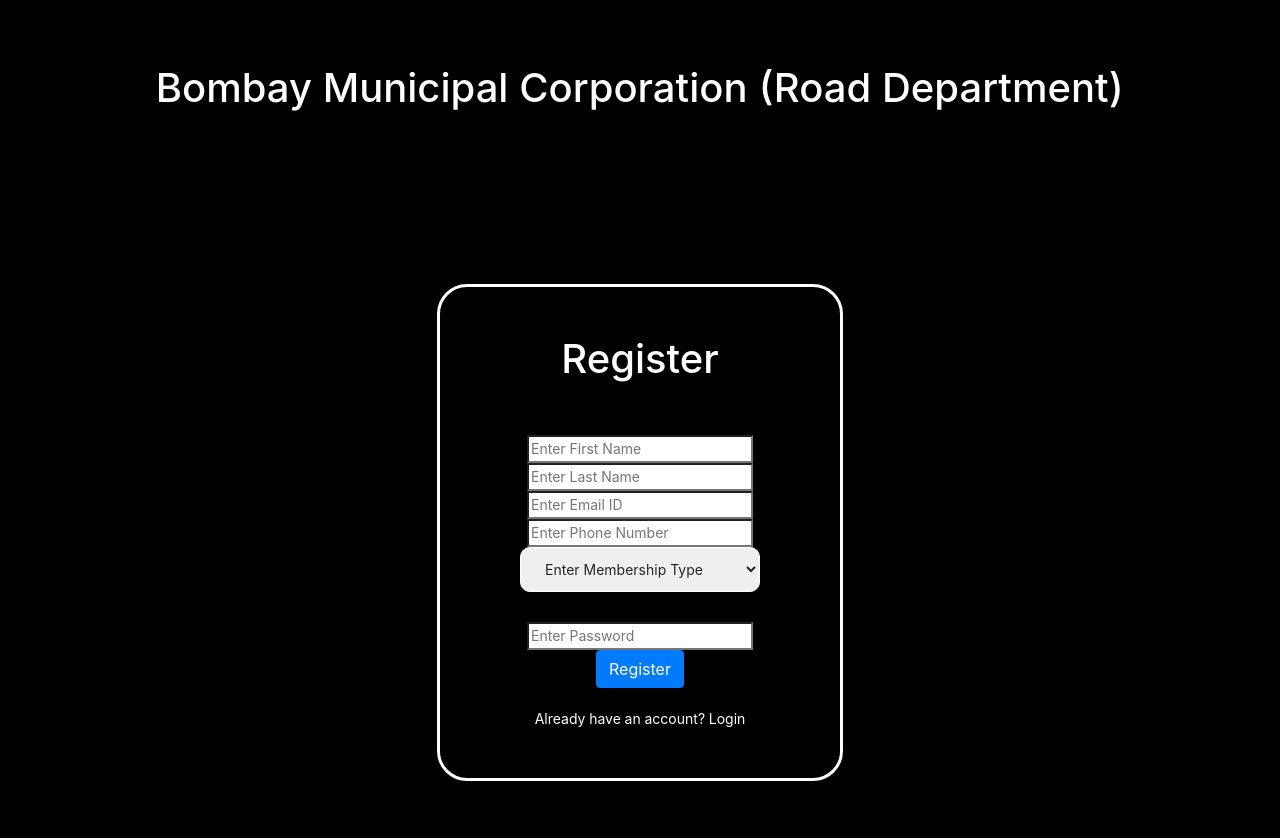
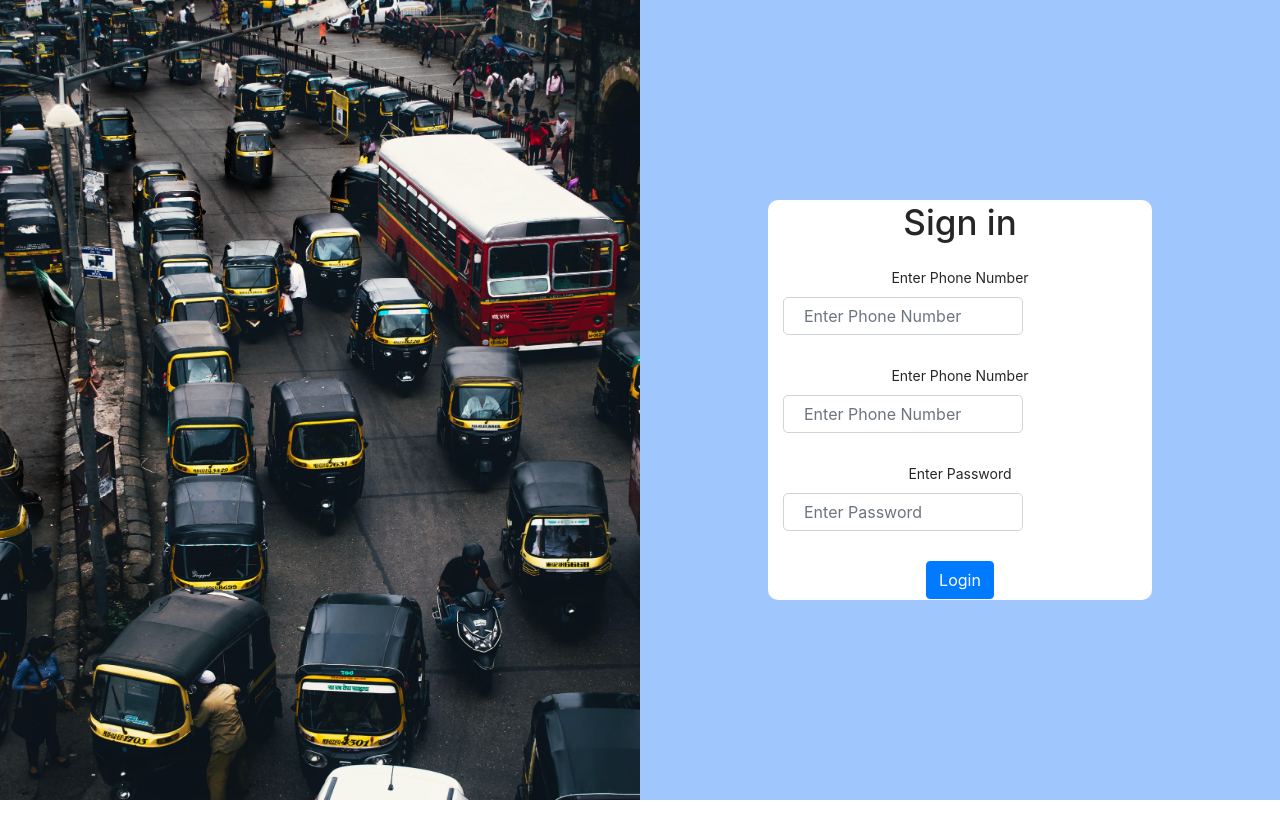
Before and after one commit to arpitm859/Road-App, a React (Create React App) app in the folder client/: page /register in a window 1280 px wide. Shown: the top 838 px of the page. After the commit the page ends 800 px from the top, so only its background shows below. Built offline with nearby package versions, Linux system fonts and the light colour scheme.

Commit message:
updated login UI

```diff
--- a/client/package.json
+++ b/client/package.json
@@ -16,6 +16,7 @@
     "jquery-react-autocomplete": "^0.1.4",
     "jwt-decode": "^3.1.2",
     "material-ui": "^0.20.2",
+    "mdbreact": "^5.0.1",
     "react": "^17.0.1",
     "react-bootstrap": "^1.4.3",
     "react-chartjs-2": "^2.11.1",
--- a/client/src/pages/register/login.css
+++ b/client/src/pages/register/login.css
@@ -1,49 +1,43 @@
-.main-card{
-    justify-content: center;
-    align-content: center;
-    display: flex;
-    align-items: center;
-    background-color: black;
+.divider{
+    display: flex  !important;
+    flex-direction: row;
 }
 
-.btn{
-    margin-bottom: 20px;
+.loginDivider{
+    background-color: #9fc7fd;
+    width: 50vw;
+    height: 100vh;
+    display: flex;
+    justify-content: center;
+    align-items: center;
 }
 
-/*input[type=text], input[type=password] {
+.loginCard{
+    background-color: 	#FFFFFF;
+    width: 30vw;
+    height: 50vh;
+    margin: 0 auto;
+    top: 50%;
+    border-radius: 10px;
+    align-items: center;
+    justify-content: center;
+    display: flex;
+}
+
+#textInput{
     width: 15rem;
     padding: 12px 20px;
     margin-bottom: 30px;
-    display: inline-block;
-    border: 1px solid black;
+    /* display: inline-block; */
     box-sizing: border-box;
-    border-radius: 10px;
-}*/
+    border-radius: 5px;
+}
 
-.stakeholder{
+#passwordInput{
     width: 15rem;
     padding: 12px 20px;
     margin-bottom: 30px;
-    display: inline-block;
-    border: 1px solid white;
+    /* display: inline-block; */
     box-sizing: border-box;
-    border-radius: 10px;
+    border-radius: 5px;
 }
-
-.heading{
-    text-align: center;
-    padding-bottom: 2rem;
-    color: black;
-    opacity: 1 !important;
-}
-
-.login-card{
-
-    margin-top: 0rem;
-    padding: 3rem 5rem;
-    border-radius: 30px;
-    border-color: white;
-    border-style: solid;
-    border-width: medium;
-    background-color: rgb(0,0,0,0.8);
-}
--- a/client/src/pages/register/login.jsx
+++ b/client/src/pages/register/login.jsx
@@ -4,8 +4,11 @@
 import axios from 'axios';
 import { connect } from 'react-redux';
 import { setCurrentUser, setAuth } from "../../redux/user/user.actions";
+import image from './loginImage.jpg';
+import { MDBContainer, MDBRow, MDBCol, MDBBtn } from 'mdbreact';
 
 const Login = ({ setCurrentUser, setAuth }) => {
+
 	const history = useHistory();
 	const [loginData, setLogin] = useState({
 		phoneNumber: '',
@@ -31,53 +34,52 @@
 			console.error(err);
 		}
 	};
+
+	const imageStyle = {
+		width: '50vw',
+		height: '100vh'
+	}
+
 	return (
-		<div style={{ width: '100vw', height: '100vh', backgroundColor: 'black' }}>
-			<h1
-				className='heading'
-				style={{ color: 'white', paddingTop: '4rem', paddingBottom: '0px' }}
-			>
-				Bombay Municipal Corporation (Road Department)
-			</h1>
-			<div className='main-card'>
-				<div className='column'>
-					<div className='login-card'>
-						<h1 className='heading' style={{ color: 'white' }}>
-							Login
-						</h1>
-						<div className='column'>
+		<div className="divider">
+			<div>
+				<img src={image} alt="traffic-image" style={imageStyle}/>
+			</div>
+			<div className="loginDivider">
+				<div className="loginCard">
+					<MDBContainer>
+						<MDBRow>
+							<MDBCol>
+								<form>
+									<p className="h4 text-center mb-4" style={{fontSize:'35px'}}>Sign in</p>
+									<label htmlFor="defaultFormRegisterNameEx" className="grey-text" style={{textAlign:'left'}}>
+										Enter Phone Number </label>
 											<input
+												className="form-control"
+												id="textInput"
 												type='text'
 												placeholder='Enter Phone Number'
 												name='phoneNumber'
 												value={phoneNumber}
 												onChange={(e) => onChange(e)}
-								required
-							/>
-						</div>
-						<div className='column'>
+												required />
+									<label htmlFor="defaultFormLoginPasswordEx" className="grey-text" >
+											Enter Password </label>
 											<input
+												className="form-control"
+												id="passwordInput"
 												type='password'
 												placeholder='Enter Password'
 												name='password'
 												value={password}
 												onChange={(e) => onChange(e)}
-								required
-							/>
-						</div>
-						<div className='column'>
-							<button
-								type='button'
-								className='btn btn-primary'
-								onClick={(e) => onSubmit(e)}
-							>
-								Login
-							</button>
-						</div>
-						<Link to='/register' style={{ color: 'white' }}>
-							Don't have an account? Sign Up
-						</Link>
-					</div>
+												required />
+
+											<MDBBtn color="primary" type="submit" onClick={(e) => onSubmit(e)}>Login</MDBBtn>
+								</form>
+							</MDBCol>
+						</MDBRow>
+					</MDBContainer>
 				</div>
 			</div>
 		</div>
--- a/client/src/pages/register/register.jsx
+++ b/client/src/pages/register/register.jsx
@@ -2,6 +2,8 @@
 import './login.css';
 import { Link, useHistory } from 'react-router-dom';
 import axios from 'axios';
+import { MDBContainer, MDBRow, MDBCol, MDBBtn } from 'mdbreact';
+import image from './loginImage.jpg'
 
 const Register = () => {
 	const history = useHistory();
@@ -52,98 +54,62 @@
 		}
 	};
 
+	const imageStyle = {
+		width: '50vw',
+		height: '100vh'
+	}
+
 	return (
-		<div style={{ width: '100vw', height: '100vh', backgroundColor: 'black' }}>
-			<h1
-				className='heading'
-				style={{ color: 'white', paddingTop: '4rem', paddingBottom: '0px' }}
-			>
-				Bombay Municipal Corporation (Road Department)
-			</h1>
-			<div className='main-card'>
-				<div className='column'>
-					<div className='login-card'>
-						<h1 className='heading' style={{ color: 'white' }}>
-							Register
-						</h1>
-						<div className='column'>
+		<div className="divider">
+			<div>
+				<img src={image} alt="traffic-image" style={imageStyle}/>
+			</div>
+			<div className="loginDivider">
+				<div className="loginCard">
+					<MDBContainer>
+						<MDBRow>
+							<MDBCol>
+								<form>
+									<p className="h4 text-center mb-4" style={{fontSize:'35px'}}>Sign in</p>
+									<label htmlFor="defaultFormRegisterNameEx" className="grey-text" style={{textAlign:'left'}}>
+										Enter Phone Number </label>
 											<input
-								type='text'
-								placeholder='Enter First Name'
-								name='firstname'
-								value={firstname}
-								onChange={(e) => onChange(e)}
-								required
-							/>
-						</div>
-						<div className='column'>
-							<input
-								type='text'
-								placeholder='Enter Last Name'
-								name='lastname'
-								value={lastname}
-								onChange={(e) => onChange(e)}
-								required
-							/>
-						</div>
-						<div className='column'>
-							<input
-								type='text'
-								placeholder='Enter Email ID'
-								name='email'
-								value={email}
-								onChange={(e) => onChange(e)}
-							/>
-						</div>
-						<div className='column'>
-							<input
+												className="form-control"
+												id="textInput"
 												type='text'
 												placeholder='Enter Phone Number'
 												name='phoneNumber'
 												value={phoneNumber}
 												onChange={(e) => onChange(e)}
-								required
-							/>
-						</div>
-						<div className='column'>
-							<select
-								id='stakeholder-field'
-								className='stakeholder'
-								name='stakeholder'
+												required />
+									<label htmlFor="defaultFormRegisterNameEx" className="grey-text" style={{textAlign:'left'}}>
+										Enter Phone Number </label>
+											<input
+												className="form-control"
+												id="textInput"
+												type='text'
+												placeholder='Enter Phone Number'
+												name='phoneNumber'
+												value={phoneNumber}
 												onChange={(e) => onChange(e)}
-								value={stakeholder}
-							>
-								<option value='' disabled selected>
-									Enter Membership Type
-								</option>
-								<option value='public'>General Citizen</option>
-								<option value='agency'>Member of agency</option>
-								<option value='gov'>Government Official</option>
-							</select>
-						</div>
-						<div className='column'>
+												required />
+									<label htmlFor="defaultFormLoginPasswordEx" className="grey-text" >
+											Enter Password </label>
 											<input
+												className="form-control"
+												id="passwordInput"
 												type='password'
 												placeholder='Enter Password'
 												name='password'
+												value={password}
 												onChange={(e) => onChange(e)}
-								value={password}
-								required
-							/>
-						</div>
-						<div className='column'>
-							<button
-								type='button'
-								className='btn btn-primary'
-								onClick={(e) => onSubmit(e)}
-							>
-								Register
-							</button>
-						</div>
-						<Link to='/' style={{ color: 'white' }}>
-							Already have an account? Login
-						</Link>
-					</div>
+												required />
+
+											<MDBBtn color="primary" type="submit" onClick={(e) => onSubmit(e)}>Login</MDBBtn>
+								</form>
+							</MDBCol>
+						</MDBRow>
+					</MDBContainer>
 				</div>
 			</div>
 		</div>
```
Also changed, not shown: client/src/pages/register/loginImage.jpg (added), 1 other file (tests, documents, lock files or other folders). Lines whose indentation alone changed are shown as unchanged.
